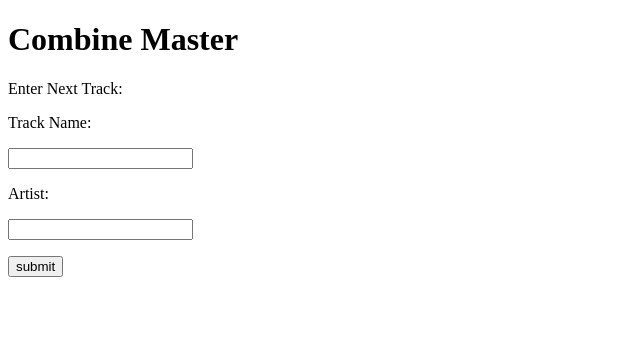
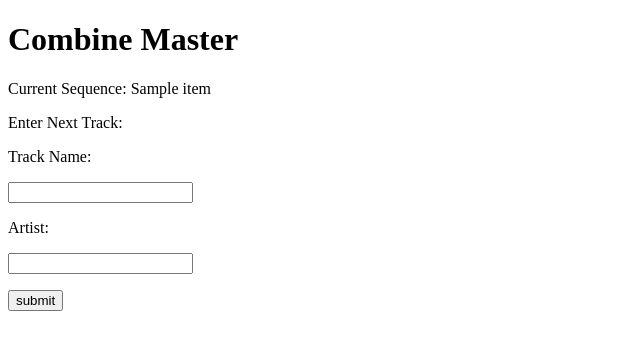
Before and after one commit to Pyrocarbine/Spotibine, a Flask app: template Template/Track_continuations.html in a window 1280 px wide. Shown: the top 350 px of the page, without its empty margins (0-640 px from the left). Run offline with Flask 3, Linux system fonts and the light colour scheme; the template is opened without the code that fills it: most values are stand-ins (such as "Sample title", 1, 10 or a date in 2020).

Commit message:
Update Track_continuations.html

```diff
--- a/Template/Track_continuations.html
+++ b/Template/Track_continuations.html
@@ -2,6 +2,10 @@
 {% block title %}Following Tracks{% endblock %}
 
 {% block content %}
+{% if data[1]==1 %}
+<p style="color:#FF0000"> Error: Song is not found </p>
+{% endif %}
+<p> Current Sequence: {{data[0]}}</p>
 <p> Enter Next Track: </p>
 <form action='#' method='post'>
     <p>Track Name:</p>
```
